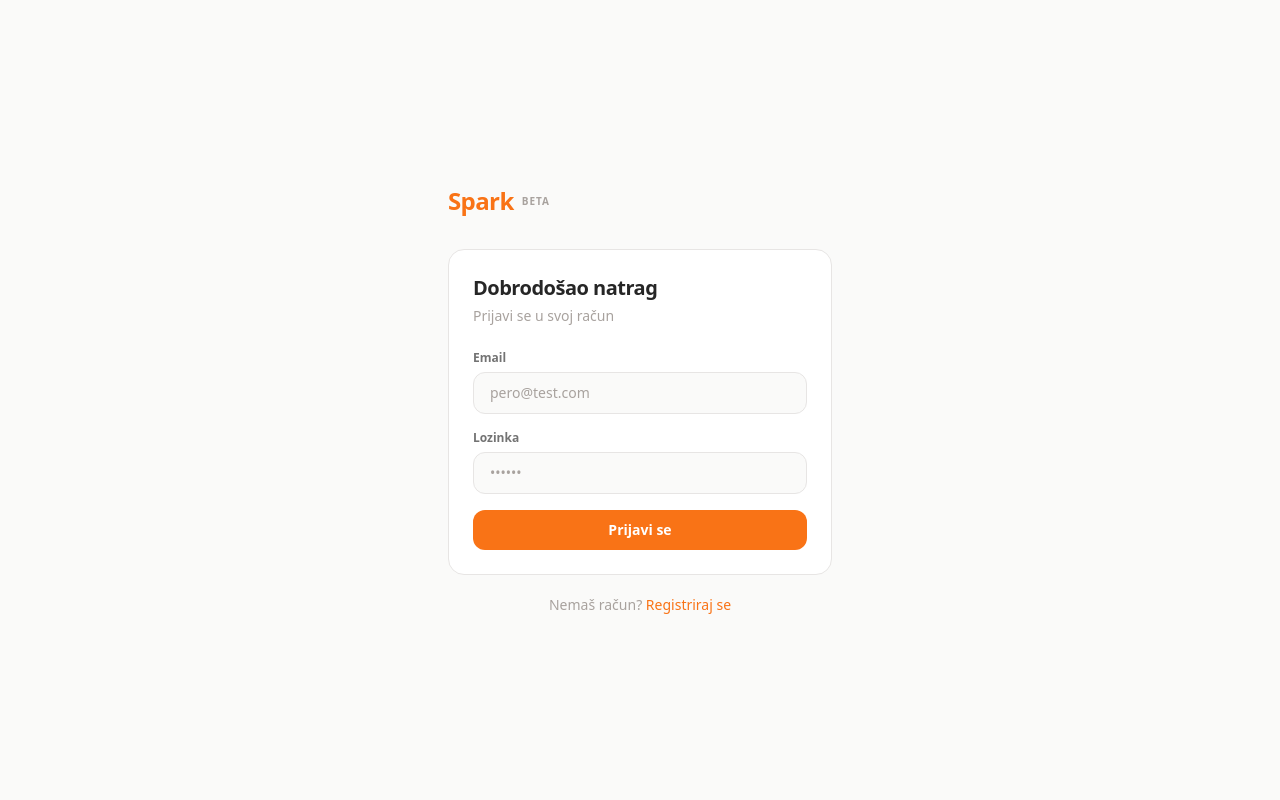
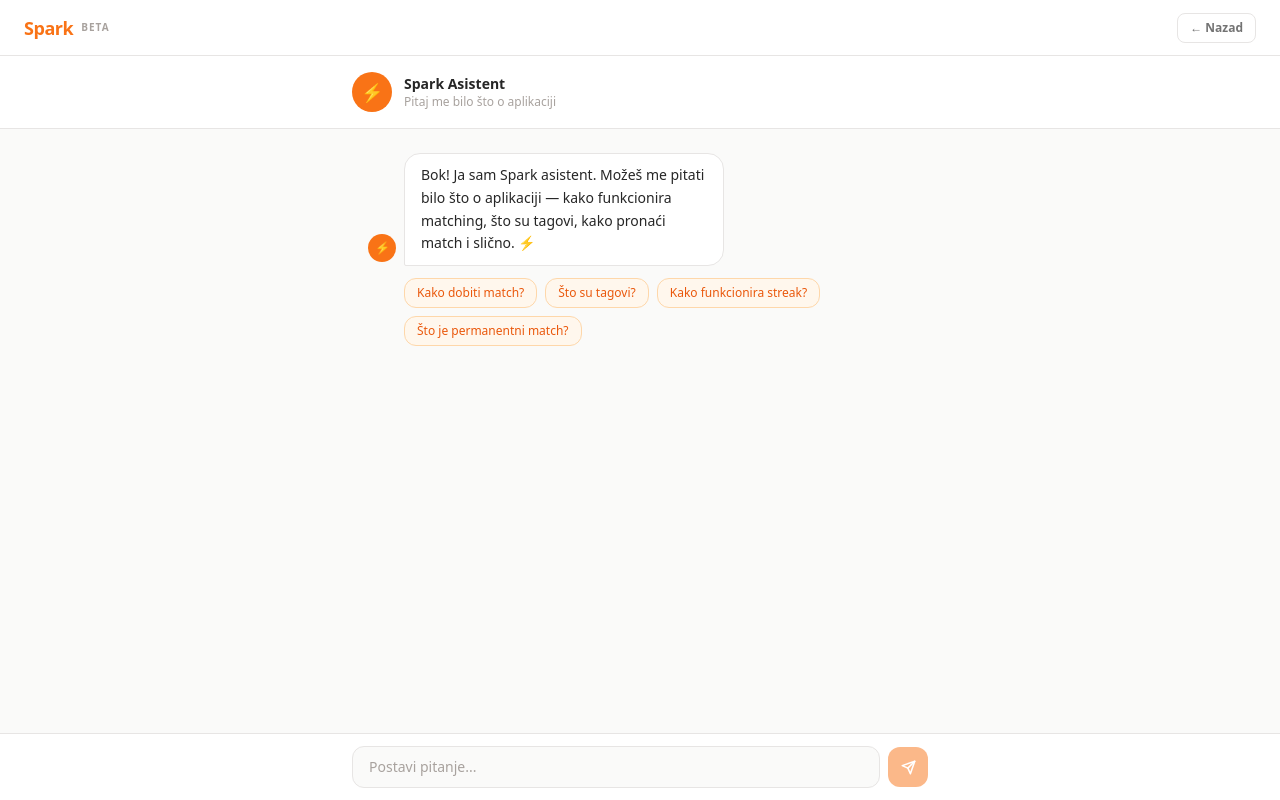
Before and after one commit to rokocvi/Frontend-Spark-SocialNetwork, a React (Vite) app: page /assistant in a window 1280 px wide. Before the commit this address led to /login. Built offline with nearby package versions, Linux system fonts and the light colour scheme; no server answers; sample sign-in values are in the browser's storage.

Commit message:
Add AI assistent  with OpenAI integration

```diff
--- a/src/App.jsx
+++ b/src/App.jsx
@@ -9,6 +9,7 @@ import Messages from './pages/Messages'
 import Profile from './pages/Profile'
 import UserProfile from './pages/UserProfile'
 import Feed from './pages/Feed'
+import SparkAssistant from './pages/SparkAssistant'
 
 function App() {
   return (
@@ -39,6 +40,10 @@ function App() {
          <Route path="/feed" element={
           <ProtectedRoute><Feed /></ProtectedRoute>
         } />
+
+        <Route path="/assistant" element={
+        <ProtectedRoute><SparkAssistant /></ProtectedRoute>
+        } />
     </Routes>
     </BrowserRouter>
   )
--- a/src/pages/Home.jsx
+++ b/src/pages/Home.jsx
@@ -219,9 +219,19 @@ function Home() {
       </svg>
     </button>
 
+    <button
+  onClick={() => navigate('/assistant')}
+  className="relative w-12 h-10 flex items-center justify-center rounded-xl text-stone-400 hover:bg-stone-100 hover:text-orange-500 transition-colors"
+  title="AI Asistent"
+>
+  <svg width="22" height="22" fill="currentColor" viewBox="0 0 24 24">
+    <path d="M12 2a2 2 0 0 1 2 2c0 .74-.4 1.39-1 1.73V7h1a7 7 0 0 1 7 7h1a1 1 0 0 1 1 1v3a1 1 0 0 1-1 1h-1v1a2 2 0 0 1-2 2H5a2 2 0 0 1-2-2v-1H2a1 1 0 0 1-1-1v-3a1 1 0 0 1 1-1h1a7 7 0 0 1 7-7h1V5.73c-.6-.34-1-.99-1-1.73a2 2 0 0 1 2-2M7.5 13A2.5 2.5 0 0 0 5 15.5 2.5 2.5 0 0 0 7.5 18 2.5 2.5 0 0 0 10 15.5 2.5 2.5 0 0 0 7.5 13m9 0a2.5 2.5 0 0 0-2.5 2.5 2.5 2.5 0 0 0 2.5 2.5 2.5 2.5 0 0 0 2.5-2.5 2.5 2.5 0 0 0-2.5-2.5z"/>
+  </svg>
+</button>
+
   </div>
 
-  {/* Profil + odjava — desno */}
+
   <div className="flex items-center gap-2">
     <button
       onClick={() => navigate('/profile')}
--- /dev/null
+++ b/src/pages/SparkAssistant.jsx
@@ -0,0 +1,200 @@
+import { useState } from 'react'
+import { useNavigate } from 'react-router-dom'
+
+function SparkAssistant() {
+  const navigate = useNavigate()
+  const [messages, setMessages] = useState([
+    {
+      role: 'assistant',
+      content: 'Bok! Ja sam Spark asistent. Možeš me pitati bilo što o aplikaciji — kako funkcionira matching, što su tagovi, kako pronaći match i slično. ⚡'
+    }
+  ])
+  const [input, setInput] = useState('')
+  const [loading, setLoading] = useState(false)
+
+  console.log(import.meta.env.VITE_OPENAI_API_KEY)
+
+  const systemPrompt = `Ti si AI asistent Spark aplikacije. Govoriš hrvatski jezik.
+
+Spark je socijalna mreža gdje korisnici svaki dan objavljuju kratki post koji se zove "Spark" s tagovima koji opisuju što ih zanima taj dan.
+
+Kako aplikacija funkcionira:
+- Korisnik svaki dan objavi jedan Spark (max 280 znakova) s tagovima
+- Algoritam uspoređuje tagove svih korisnika i spaja one s zajedničkim interesima
+- Spojeni korisnici dobiju 24-satni chat (match)
+- Ako oboje kliknu "Sačuvaj" na matchu, postaje permanentan i chat ostaje zauvijek
+- Korisnik može pokrenuti matching klikom na gumb "Pokreni matching"
+
+Stranice aplikacije:
+- Home — objava dnevnog Sparka
+- Matchevi — pregled aktivnih i prošlih matcheva
+- Poruke — pregled svih chatova
+- Feed — anonimni pregled današnjih Sparkova svih korisnika
+- Profil — uređivanje profila, profilna slika, bio, statistike
+
+Savjeti za dobre matcheve:
+- Koristi specifične tagove (npr. "gitara" umjesto "glazba")
+- Objavljuj Spark svaki dan za bolji streak
+- Što više tagova, veća šansa za match
+
+Odgovaraj kratko i prijateljski. Ako te pitaju nešto što nije vezano za Spark aplikaciju, ljubazno reci da možeš pomoći samo s pitanjima o Sparku.`
+
+  const handleSend = async (e) => {
+    e.preventDefault()
+    if (!input.trim() || loading) return
+
+    const userMessage = { role: 'user', content: input }
+    const updatedMessages = [...messages, userMessage]
+    setMessages(updatedMessages)
+    setInput('')
+    setLoading(true)
+
+    try {
+      const response = await fetch('https://api.openai.com/v1/chat/completions', {
+        method: 'POST',
+        headers: {
+          'Content-Type': 'application/json',
+          'Authorization': `Bearer ${import.meta.env.VITE_OPENAI_API_KEY}`
+        },
+        body: JSON.stringify({
+          model: 'gpt-4o-mini',
+          max_tokens: 500,
+          messages: [
+            { role: 'system', content: systemPrompt },
+            ...updatedMessages.map(m => ({ role: m.role, content: m.content }))
+          ]
+        })
+      })
+
+      const data = await response.json()
+      const assistantMessage = {
+        role: 'assistant',
+        content: data.choices[0].message.content
+      }
+      setMessages(prev => [...prev, assistantMessage])
+    } catch (err) {
+      console.error(err)
+      setMessages(prev => [...prev, {
+        role: 'assistant',
+        content: 'Došlo je do greške. Pokušaj ponovo.'
+      }])
+    } finally {
+      setLoading(false)
+    }
+  }
+
+  const suggestedQuestions = [
+    'Kako dobiti match?',
+    'Što su tagovi?',
+    'Kako funkcionira streak?',
+    'Što je permanentni match?'
+  ]
+
+  return (
+    <div className="min-h-screen bg-stone-50 text-neutral-900 flex flex-col">
+
+      {/* Navbar */}
+      <nav className="sticky top-0 z-10 bg-white border-b border-stone-200 px-6 flex items-center justify-between h-14 flex-shrink-0">
+        <div className="flex items-center gap-2">
+          <span className="text-lg font-bold text-orange-500 tracking-tight">Spark</span>
+          <span className="text-[10px] font-semibold text-stone-400 uppercase tracking-widest">beta</span>
+        </div>
+        <button
+          onClick={() => navigate('/home')}
+          className="px-3 py-1.5 rounded-lg text-xs font-semibold text-neutral-500 border border-stone-200 hover:bg-stone-100 transition-colors"
+        >
+          ← Nazad
+        </button>
+      </nav>
+
+      {/* Header */}
+      <div className="bg-white border-b border-stone-200 px-6 py-4 flex-shrink-0">
+        <div className="max-w-xl mx-auto flex items-center gap-3">
+          <div className="w-10 h-10 rounded-full bg-orange-500 flex items-center justify-center flex-shrink-0">
+            <span className="text-white text-lg">⚡</span>
+          </div>
+          <div>
+            <p className="text-sm font-bold text-neutral-800">Spark Asistent</p>
+            <p className="text-xs text-stone-400">Pitaj me bilo što o aplikaciji</p>
+          </div>
+        </div>
+      </div>
+
+      {/* Poruke */}
+      <div className="flex-1 overflow-y-auto px-4 py-6 space-y-4 max-w-xl mx-auto w-full">
+        {messages.map((msg, i) => (
+          <div key={i}>
+            <div className={`flex items-end gap-2 ${msg.role === 'user' ? 'justify-end' : 'justify-start'}`}>
+              {msg.role === 'assistant' && (
+                <div className="w-7 h-7 rounded-full bg-orange-500 flex items-center justify-center flex-shrink-0 mb-1">
+                  <span className="text-white text-xs">⚡</span>
+                </div>
+              )}
+              <div className={`max-w-xs px-4 py-2.5 rounded-2xl text-sm leading-relaxed ${
+                msg.role === 'user'
+                  ? 'bg-orange-500 text-white rounded-br-sm'
+                  : 'bg-white text-neutral-800 border border-stone-200 rounded-bl-sm'
+              }`}>
+                {msg.content}
+              </div>
+            </div>
+
+            {/* Prijedlozi pitanja ispod prvog AI odgovora */}
+            {i === 0 && (
+              <div className="flex flex-wrap gap-2 mt-3 ml-9">
+                {suggestedQuestions.map(q => (
+                  <button
+                    key={q}
+                    onClick={() => setInput(q)}
+                    className="px-3 py-1.5 rounded-xl text-xs font-medium bg-orange-50 text-orange-600 border border-orange-200 hover:bg-orange-100 transition-colors"
+                  >
+                    {q}
+                  </button>
+                ))}
+              </div>
+            )}
+          </div>
+        ))}
+
+        {loading && (
+          <div className="flex items-end gap-2 justify-start">
+            <div className="w-7 h-7 rounded-full bg-orange-500 flex items-center justify-center flex-shrink-0 mb-1">
+              <span className="text-white text-xs">⚡</span>
+            </div>
+            <div className="bg-white border border-stone-200 rounded-2xl rounded-bl-sm px-4 py-3 flex items-center gap-1">
+              <span className="w-1.5 h-1.5 rounded-full bg-stone-400 animate-bounce" style={{ animationDelay: '0ms' }} />
+              <span className="w-1.5 h-1.5 rounded-full bg-stone-400 animate-bounce" style={{ animationDelay: '150ms' }} />
+              <span className="w-1.5 h-1.5 rounded-full bg-stone-400 animate-bounce" style={{ animationDelay: '300ms' }} />
+            </div>
+          </div>
+        )}
+      </div>
+
+      {/* Input */}
+      <div className="bg-white border-t border-stone-200 px-4 py-3 flex-shrink-0">
+        <form onSubmit={handleSend} className="max-w-xl mx-auto flex gap-2 items-center">
+          <input
+            type="text"
+            value={input}
+            onChange={(e) => setInput(e.target.value)}
+            disabled={loading}
+            className="flex-1 bg-stone-50 text-neutral-800 placeholder-stone-400 border border-stone-200 rounded-xl px-4 py-2.5 text-sm outline-none focus:border-orange-400 focus:ring-2 focus:ring-orange-100 focus:bg-white transition disabled:opacity-50"
+            placeholder="Postavi pitanje..."
+          />
+          <button
+            type="submit"
+            disabled={loading || !input.trim()}
+            className="w-10 h-10 rounded-xl bg-orange-500 hover:bg-orange-600 active:scale-95 text-white flex items-center justify-center flex-shrink-0 transition-all disabled:opacity-50"
+          >
+            <svg width="15" height="15" viewBox="0 0 24 24" fill="none" stroke="currentColor" strokeWidth="2.5" strokeLinecap="round" strokeLinejoin="round">
+              <line x1="22" y1="2" x2="11" y2="13" />
+              <polygon points="22 2 15 22 11 13 2 9 22 2" />
+            </svg>
+          </button>
+        </form>
+      </div>
+    </div>
+  )
+}
+
+export default SparkAssistant
```
Also changed, not shown: 1 other file (tests, documents, lock files or other folders).
